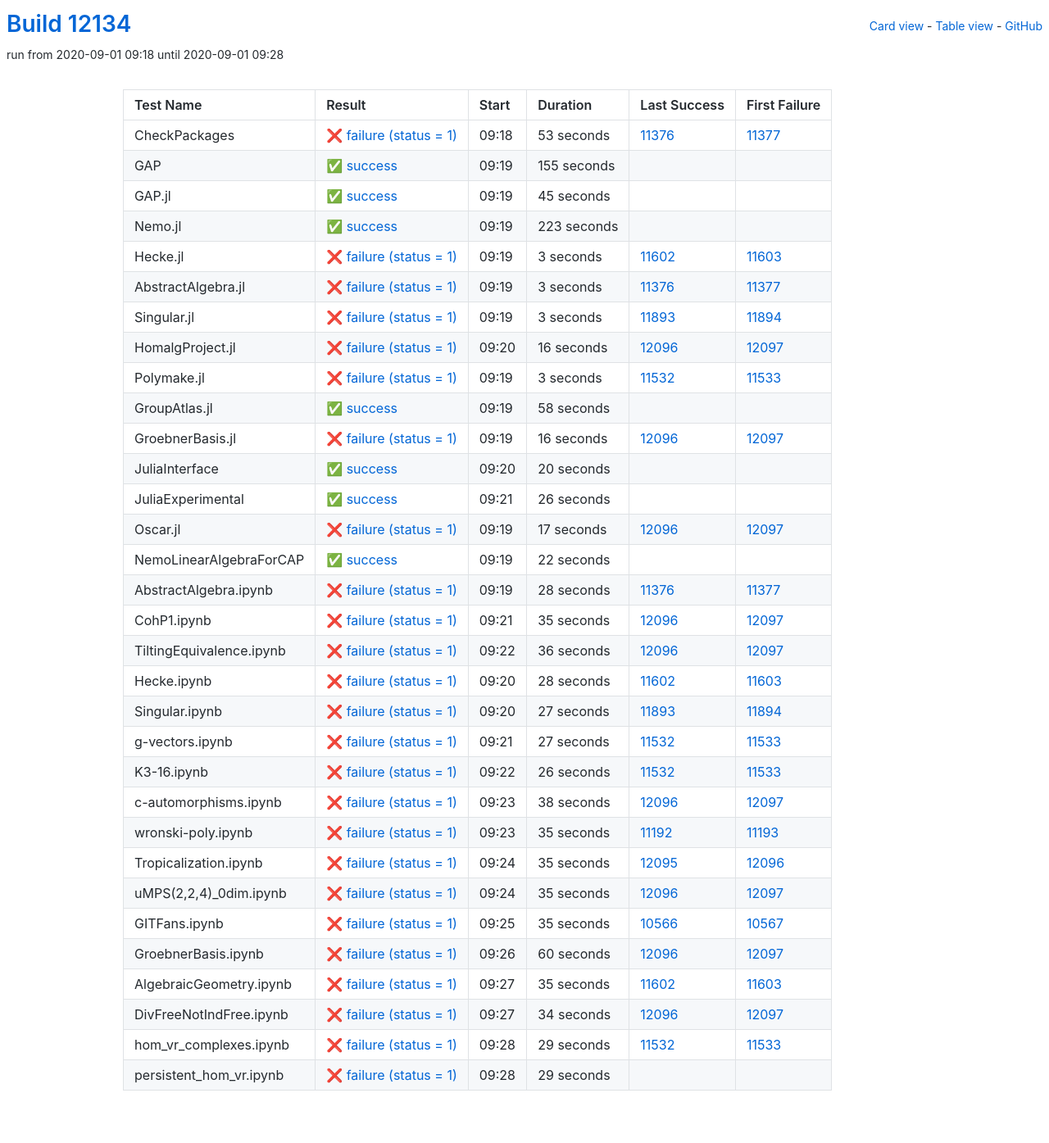
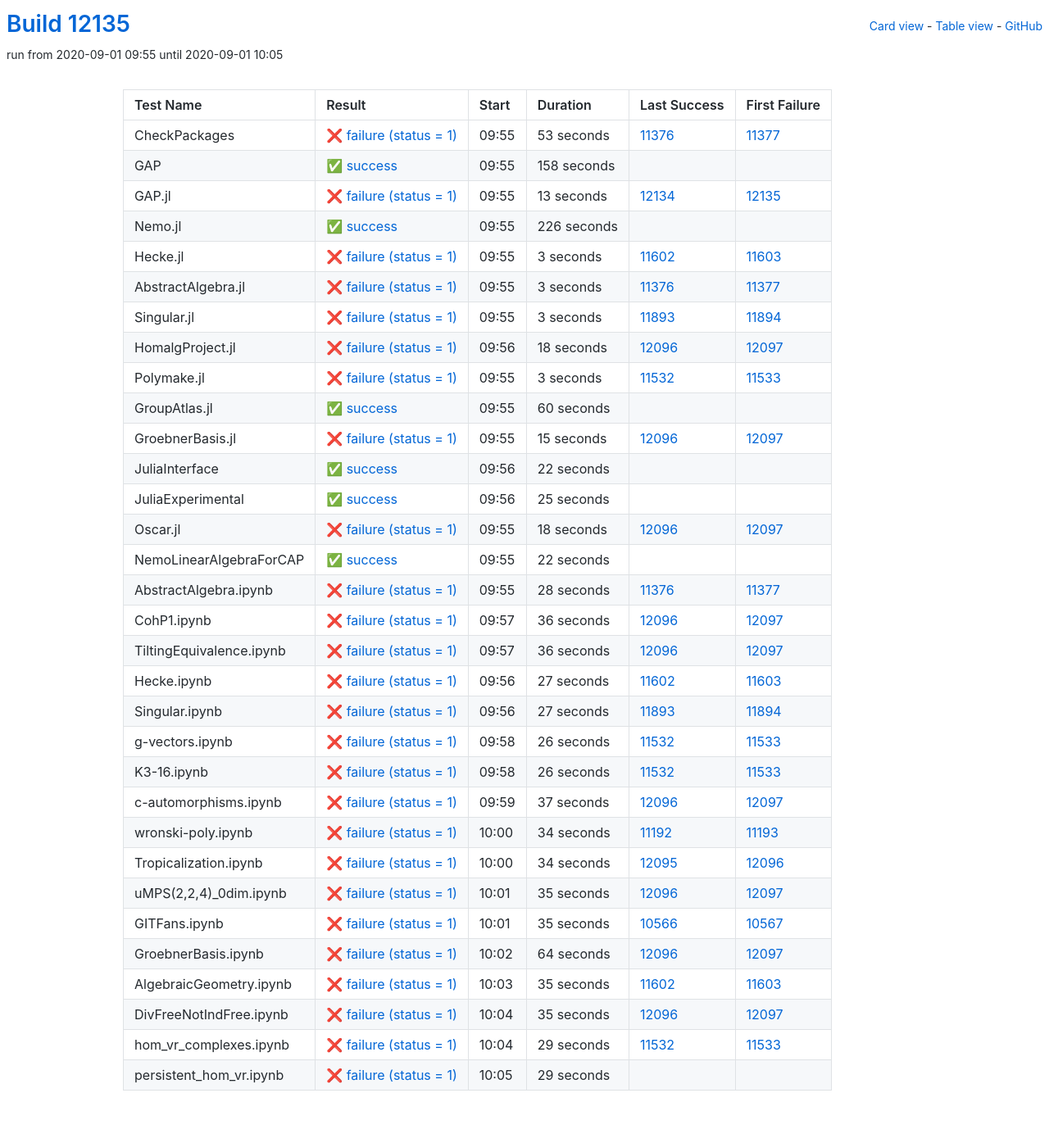
Before and after one commit to oscar-system/oscar-ci-status, a Jekyll site: the page built from table.html, in a window 1280 px wide. Shown: the whole page at 82% size. Built offline with Jekyll 4.4.1, drawn with Linux system fonts in a browser that asks for light colours.

Commit message:
Build #12135

```diff
--- a/_data/ci.yml
+++ b/_data/ci.yml
@@ -1,6 +1,6 @@
 ---
-build: 12134
-build_url: https://oscarci.mathematik.uni-kl.de/job/oscar/12134/
+build: 12135
+build_url: https://oscarci.mathematik.uni-kl.de/job/oscar/12135/
 job: oscar
 organization: oscar-system
 repo: oscar-ci-status
@@ -8,8 +8,8 @@
 tests:
 - name: CheckPackages
   id: checkpackages
-  log: https://oscarci.mathematik.uni-kl.de/job/oscar/12134/artifact/logs/build-12134/CheckPackages.log
-  start: 2020-09-01 09:18
+  log: https://oscarci.mathematik.uni-kl.de/job/oscar/12135/artifact/logs/build-12135/CheckPackages.log
+  start: 2020-09-01 09:55
   success: false
   exitcode: 1
   status: failure
@@ -20,44 +20,44 @@
   first_failure_url: https://oscarci.mathematik.uni-kl.de/job/oscar/11377/
 - name: GAP
   id: gap
-  log: https://oscarci.mathematik.uni-kl.de/job/oscar/12134/artifact/logs/build-12134/GAP.log
-  start: 2020-09-01 09:19
+  log: https://oscarci.mathematik.uni-kl.de/job/oscar/12135/artifact/logs/build-12135/GAP.log
+  start: 2020-09-01 09:55
   success: true
   exitcode: 0
   status: success
-  duration: 155
+  duration: 158
   last_success: false
   last_success_url:
   first_failure: false
   first_failure_url:
 - name: GAP.jl
   id: gap-jl
-  log: https://oscarci.mathematik.uni-kl.de/job/oscar/12134/artifact/logs/build-12134/GAP.jl.log
-  start: 2020-09-01 09:19
+  log: https://oscarci.mathematik.uni-kl.de/job/oscar/12135/artifact/logs/build-12135/GAP.jl.log
+  start: 2020-09-01 09:55
+  success: false
+  exitcode: 1
+  status: failure
+  duration: 13
+  last_success: 12134
+  last_success_url: https://oscarci.mathematik.uni-kl.de/job/oscar/12134/
+  first_failure: 12135
+  first_failure_url: https://oscarci.mathematik.uni-kl.de/job/oscar/12135/
+- name: Nemo.jl
+  id: nemo-jl
+  log: https://oscarci.mathematik.uni-kl.de/job/oscar/12135/artifact/logs/build-12135/Nemo.jl.log
+  start: 2020-09-01 09:55
   success: true
   exitcode: 0
   status: success
-  duration: 45
-  last_success: false
-  last_success_url:
-  first_failure: false
-  first_failure_url:
-- name: Nemo.jl
-  id: nemo-jl
-  log: https://oscarci.mathematik.uni-kl.de/job/oscar/12134/artifact/logs/build-12134/Nemo.jl.log
-  start: 2020-09-01 09:19
-  success: true
-  exitcode: 0
-  status: success
-  duration: 223
+  duration: 226
   last_success: false
   last_success_url:
   first_failure: false
   first_failure_url:
 - name: Hecke.jl
   id: hecke-jl
-  log: https://oscarci.mathematik.uni-kl.de/job/oscar/12134/artifact/logs/build-12134/Hecke.jl.log
-  start: 2020-09-01 09:19
+  log: https://oscarci.mathematik.uni-kl.de/job/oscar/12135/artifact/logs/build-12135/Hecke.jl.log
+  start: 2020-09-01 09:55
   success: false
   exitcode: 1
   status: failure
@@ -68,8 +68,8 @@
   first_failure_url: https://oscarci.mathematik.uni-kl.de/job/oscar/11603/
 - name: AbstractAlgebra.jl
   id: abstractalgebra-jl
-  log: https://oscarci.mathematik.uni-kl.de/job/oscar/12134/artifact/logs/build-12134/AbstractAlgebra.jl.log
-  start: 2020-09-01 09:19
+  log: https://oscarci.mathematik.uni-kl.de/job/oscar/12135/artifact/logs/build-12135/AbstractAlgebra.jl.log
+  start: 2020-09-01 09:55
   success: false
   exitcode: 1
   status: failure
@@ -80,8 +80,8 @@
   first_failure_url: https://oscarci.mathematik.uni-kl.de/job/oscar/11377/
 - name: Singular.jl
   id: singular-jl
-  log: https://oscarci.mathematik.uni-kl.de/job/oscar/12134/artifact/logs/build-12134/Singular.jl.log
-  start: 2020-09-01 09:19
+  log: https://oscarci.mathematik.uni-kl.de/job/oscar/12135/artifact/logs/build-12135/Singular.jl.log
+  start: 2020-09-01 09:55
   success: false
   exitcode: 1
   status: failure
@@ -92,20 +92,20 @@
   first_failure_url: https://oscarci.mathematik.uni-kl.de/job/oscar/11894/
 - name: HomalgProject.jl
   id: homalgproject-jl
-  log: https://oscarci.mathematik.uni-kl.de/job/oscar/12134/artifact/logs/build-12134/HomalgProject.jl.log
-  start: 2020-09-01 09:20
+  log: https://oscarci.mathematik.uni-kl.de/job/oscar/12135/artifact/logs/build-12135/HomalgProject.jl.log
+  start: 2020-09-01 09:56
   success: false
   exitcode: 1
   status: failure
-  duration: 16
+  duration: 18
   last_success: 12096
   last_success_url: https://oscarci.mathematik.uni-kl.de/job/oscar/12096/
   first_failure: 12097
   first_failure_url: https://oscarci.mathematik.uni-kl.de/job/oscar/12097/
 - name: Polymake.jl
   id: polymake-jl
-  log: https://oscarci.mathematik.uni-kl.de/job/oscar/12134/artifact/logs/build-12134/Polymake.jl.log
-  start: 2020-09-01 09:19
+  log: https://oscarci.mathematik.uni-kl.de/job/oscar/12135/artifact/logs/build-12135/Polymake.jl.log
+  start: 2020-09-01 09:55
   success: false
   exitcode: 1
   status: failure
@@ -116,68 +116,68 @@
   first_failure_url: https://oscarci.mathematik.uni-kl.de/job/oscar/11533/
 - name: GroupAtlas.jl
   id: groupatlas-jl
-  log: https://oscarci.mathematik.uni-kl.de/job/oscar/12134/artifact/logs/build-12134/GroupAtlas.jl.log
-  start: 2020-09-01 09:19
+  log: https://oscarci.mathematik.uni-kl.de/job/oscar/12135/artifact/logs/build-12135/GroupAtlas.jl.log
+  start: 2020-09-01 09:55
   success: true
   exitcode: 0
   status: success
-  duration: 58
+  duration: 60
   last_success: false
   last_success_url:
   first_failure: false
   first_failure_url:
 - name: GroebnerBasis.jl
   id: groebnerbasis-jl
-  log: https://oscarci.mathematik.uni-kl.de/job/oscar/12134/artifact/logs/build-12134/GroebnerBasis.jl.log
-  start: 2020-09-01 09:19
+  log: https://oscarci.mathematik.uni-kl.de/job/oscar/12135/artifact/logs/build-12135/GroebnerBasis.jl.log
+  start: 2020-09-01 09:55
   success: false
   exitcode: 1
   status: failure
-  duration: 16
+  duration: 15
   last_success: 12096
   last_success_url: https://oscarci.mathematik.uni-kl.de/job/oscar/12096/
   first_failure: 12097
   first_failure_url: https://oscarci.mathematik.uni-kl.de/job/oscar/12097/
 - name: JuliaInterface
   id: juliainterface
-  log: https://oscarci.mathematik.uni-kl.de/job/oscar/12134/artifact/logs/build-12134/JuliaInterface.log
-  start: 2020-09-01 09:20
+  log: https://oscarci.mathematik.uni-kl.de/job/oscar/12135/artifact/logs/build-12135/JuliaInterface.log
+  start: 2020-09-01 09:56
   success: true
   exitcode: 0
   status: success
-  duration: 20
+  duration: 22
   last_success: false
   last_success_url:
   first_failure: false
   first_failure_url:
 - name: JuliaExperimental
   id: juliaexperimental
-  log: https://oscarci.mathematik.uni-kl.de/job/oscar/12134/artifact/logs/build-12134/JuliaExperimental.log
-  start: 2020-09-01 09:21
+  log: https://oscarci.mathematik.uni-kl.de/job/oscar/12135/artifact/logs/build-12135/JuliaExperimental.log
+  start: 2020-09-01 09:56
   success: true
   exitcode: 0
   status: success
-  duration: 26
+  duration: 25
   last_success: false
   last_success_url:
   first_failure: false
   first_failure_url:
 - name: Oscar.jl
   id: oscar-jl
-  log: https://oscarci.mathematik.uni-kl.de/job/oscar/12134/artifact/logs/build-12134/Oscar.jl.log
-  start: 2020-09-01 09:19
+  log: https://oscarci.mathematik.uni-kl.de/job/oscar/12135/artifact/logs/build-12135/Oscar.jl.log
+  start: 2020-09-01 09:55
   success: false
   exitcode: 1
   status: failure
-  duration: 17
+  duration: 18
   last_success: 12096
   last_success_url: https://oscarci.mathematik.uni-kl.de/job/oscar/12096/
   first_failure: 12097
   first_failure_url: https://oscarci.mathematik.uni-kl.de/job/oscar/12097/
 - name: NemoLinearAlgebraForCAP
   id: nemolinearalgebraforcap
-  log: https://oscarci.mathematik.uni-kl.de/job/oscar/12134/artifact/logs/build-12134/NemoLinearAlgebraForCAP.log
-  start: 2020-09-01 09:19
+  log: https://oscarci.mathematik.uni-kl.de/job/oscar/12135/artifact/logs/build-12135/NemoLinearAlgebraForCAP.log
+  start: 2020-09-01 09:55
   success: true
   exitcode: 0
   status: success
@@ -188,8 +188,8 @@
   first_failure_url:
 - name: AbstractAlgebra.ipynb
   id: abstractalgebra-ipynb
-  log: https://oscarci.mathematik.uni-kl.de/job/oscar/12134/artifact/logs/build-12134/AbstractAlgebra.ipynb.log
-  start: 2020-09-01 09:19
+  log: https://oscarci.mathematik.uni-kl.de/job/oscar/12135/artifact/logs/build-12135/AbstractAlgebra.ipynb.log
+  start: 2020-09-01 09:55
   success: false
   exitcode: 1
   status: failure
@@ -200,20 +200,20 @@
   first_failure_url: https://oscarci.mathematik.uni-kl.de/job/oscar/11377/
 - name: CohP1.ipynb
   id: cohp1-ipynb
-  log: https://oscarci.mathematik.uni-kl.de/job/oscar/12134/artifact/logs/build-12134/CohP1.ipynb.log
-  start: 2020-09-01 09:21
+  log: https://oscarci.mathematik.uni-kl.de/job/oscar/12135/artifact/logs/build-12135/CohP1.ipynb.log
+  start: 2020-09-01 09:57
   success: false
   exitcode: 1
   status: failure
-  duration: 35
+  duration: 36
   last_success: 12096
   last_success_url: https://oscarci.mathematik.uni-kl.de/job/oscar/12096/
   first_failure: 12097
   first_failure_url: https://oscarci.mathematik.uni-kl.de/job/oscar/12097/
 - name: TiltingEquivalence.ipynb
   id: tiltingequivalence-ipynb
-  log: https://oscarci.mathematik.uni-kl.de/job/oscar/12134/artifact/logs/build-12134/TiltingEquivalence.ipynb.log
-  start: 2020-09-01 09:22
+  log: https://oscarci.mathematik.uni-kl.de/job/oscar/12135/artifact/logs/build-12135/TiltingEquivalence.ipynb.log
+  start: 2020-09-01 09:57
   success: false
   exitcode: 1
   status: failure
@@ -224,20 +224,20 @@
   first_failure_url: https://oscarci.mathematik.uni-kl.de/job/oscar/12097/
 - name: Hecke.ipynb
   id: hecke-ipynb
-  log: https://oscarci.mathematik.uni-kl.de/job/oscar/12134/artifact/logs/build-12134/Hecke.ipynb.log
-  start: 2020-09-01 09:20
+  log: https://oscarci.mathematik.uni-kl.de/job/oscar/12135/artifact/logs/build-12135/Hecke.ipynb.log
+  start: 2020-09-01 09:56
   success: false
   exitcode: 1
   status: failure
-  duration: 28
+  duration: 27
   last_success: 11602
   last_success_url: https://oscarci.mathematik.uni-kl.de/job/oscar/11602/
   first_failure: 11603
   first_failure_url: https://oscarci.mathematik.uni-kl.de/job/oscar/11603/
 - name: Singular.ipynb
   id: singular-ipynb
-  log: https://oscarci.mathematik.uni-kl.de/job/oscar/12134/artifact/logs/build-12134/Singular.ipynb.log
-  start: 2020-09-01 09:20
+  log: https://oscarci.mathematik.uni-kl.de/job/oscar/12135/artifact/logs/build-12135/Singular.ipynb.log
+  start: 2020-09-01 09:56
   success: false
   exitcode: 1
   status: failure
@@ -248,20 +248,20 @@
   first_failure_url: https://oscarci.mathematik.uni-kl.de/job/oscar/11894/
 - name: g-vectors.ipynb
   id: g-vectors-ipynb
-  log: https://oscarci.mathematik.uni-kl.de/job/oscar/12134/artifact/logs/build-12134/g-vectors.ipynb.log
-  start: 2020-09-01 09:21
+  log: https://oscarci.mathematik.uni-kl.de/job/oscar/12135/artifact/logs/build-12135/g-vectors.ipynb.log
+  start: 2020-09-01 09:58
   success: false
   exitcode: 1
   status: failure
-  duration: 27
+  duration: 26
   last_success: 11532
   last_success_url: https://oscarci.mathematik.uni-kl.de/job/oscar/11532/
   first_failure: 11533
   first_failure_url: https://oscarci.mathematik.uni-kl.de/job/oscar/11533/
 - name: K3-16.ipynb
   id: k3-16-ipynb
-  log: https://oscarci.mathematik.uni-kl.de/job/oscar/12134/artifact/logs/build-12134/K3-16.ipynb.log
-  start: 2020-09-01 09:22
+  log: https://oscarci.mathematik.uni-kl.de/job/oscar/12135/artifact/logs/build-12135/K3-16.ipynb.log
+  start: 2020-09-01 09:58
   success: false
   exitcode: 1
   status: failure
@@ -272,44 +272,44 @@
   first_failure_url: https://oscarci.mathematik.uni-kl.de/job/oscar/11533/
 - name: c-automorphisms.ipynb
   id: c-automorphisms-ipynb
-  log: https://oscarci.mathematik.uni-kl.de/job/oscar/12134/artifact/logs/build-12134/c-automorphisms.ipynb.log
-  start: 2020-09-01 09:23
+  log: https://oscarci.mathematik.uni-kl.de/job/oscar/12135/artifact/logs/build-12135/c-automorphisms.ipynb.log
+  start: 2020-09-01 09:59
   success: false
   exitcode: 1
   status: failure
-  duration: 38
+  duration: 37
   last_success: 12096
   last_success_url: https://oscarci.mathematik.uni-kl.de/job/oscar/12096/
   first_failure: 12097
   first_failure_url: https://oscarci.mathematik.uni-kl.de/job/oscar/12097/
 - name: wronski-poly.ipynb
   id: wronski-poly-ipynb
-  log: https://oscarci.mathematik.uni-kl.de/job/oscar/12134/artifact/logs/build-12134/wronski-poly.ipynb.log
-  start: 2020-09-01 09:23
+  log: https://oscarci.mathematik.uni-kl.de/job/oscar/12135/artifact/logs/build-12135/wronski-poly.ipynb.log
+  start: 2020-09-01 10:00
   success: false
   exitcode: 1
   status: failure
-  duration: 35
+  duration: 34
   last_success: 11192
   last_success_url: https://oscarci.mathematik.uni-kl.de/job/oscar/11192/
   first_failure: 11193
   first_failure_url: https://oscarci.mathematik.uni-kl.de/job/oscar/11193/
 - name: Tropicalization.ipynb
   id: tropicalization-ipynb
-  log: https://oscarci.mathematik.uni-kl.de/job/oscar/12134/artifact/logs/build-12134/Tropicalization.ipynb.log
-  start: 2020-09-01 09:24
+  log: https://oscarci.mathematik.uni-kl.de/job/oscar/12135/artifact/logs/build-12135/Tropicalization.ipynb.log
+  start: 2020-09-01 10:00
   success: false
   exitcode: 1
   status: failure
-  duration: 35
+  duration: 34
   last_success: 12095
   last_success_url: https://oscarci.mathematik.uni-kl.de/job/oscar/12095/
   first_failure: 12096
   first_failure_url: https://oscarci.mathematik.uni-kl.de/job/oscar/12096/
 - name: uMPS(2,2,4)_0dim.ipynb
   id: umps-2-2-4-0dim-ipynb
-  log: https://oscarci.mathematik.uni-kl.de/job/oscar/12134/artifact/logs/build-12134/uMPS-2-2-4-_0dim.ipynb.log
-  start: 2020-09-01 09:24
+  log: https://oscarci.mathematik.uni-kl.de/job/oscar/12135/artifact/logs/build-12135/uMPS-2-2-4-_0dim.ipynb.log
+  start: 2020-09-01 10:01
   success: false
   exitcode: 1
   status: failure
@@ -320,8 +320,8 @@
   first_failure_url: https://oscarci.mathematik.uni-kl.de/job/oscar/12097/
 - name: GITFans.ipynb
   id: gitfans-ipynb
-  log: https://oscarci.mathematik.uni-kl.de/job/oscar/12134/artifact/logs/build-12134/GITFans.ipynb.log
-  start: 2020-09-01 09:25
+  log: https://oscarci.mathematik.uni-kl.de/job/oscar/12135/artifact/logs/build-12135/GITFans.ipynb.log
+  start: 2020-09-01 10:01
   success: false
   exitcode: 1
   status: failure
@@ -332,20 +332,20 @@
   first_failure_url: https://oscarci.mathematik.uni-kl.de/job/oscar/10567/
 - name: GroebnerBasis.ipynb
   id: groebnerbasis-ipynb
-  log: https://oscarci.mathematik.uni-kl.de/job/oscar/12134/artifact/logs/build-12134/GroebnerBasis.ipynb.log
-  start: 2020-09-01 09:26
+  log: https://oscarci.mathematik.uni-kl.de/job/oscar/12135/artifact/logs/build-12135/GroebnerBasis.ipynb.log
+  start: 2020-09-01 10:02
   success: false
   exitcode: 1
   status: failure
-  duration: 60
+  duration: 64
   last_success: 12096
   last_success_url: https://oscarci.mathematik.uni-kl.de/job/oscar/12096/
   first_failure: 12097
   first_failure_url: https://oscarci.mathematik.uni-kl.de/job/oscar/12097/
 - name: AlgebraicGeometry.ipynb
   id: algebraicgeometry-ipynb
-  log: https://oscarci.mathematik.uni-kl.de/job/oscar/12134/artifact/logs/build-12134/AlgebraicGeometry.ipynb.log
-  start: 2020-09-01 09:27
+  log: https://oscarci.mathematik.uni-kl.de/job/oscar/12135/artifact/logs/build-12135/AlgebraicGeometry.ipynb.log
+  start: 2020-09-01 10:03
   success: false
   exitcode: 1
   status: failure
@@ -356,20 +356,20 @@
   first_failure_url: https://oscarci.mathematik.uni-kl.de/job/oscar/11603/
 - name: DivFreeNotIndFree.ipynb
   id: divfreenotindfree-ipynb
-  log: https://oscarci.mathematik.uni-kl.de/job/oscar/12134/artifact/logs/build-12134/DivFreeNotIndFree.ipynb.log
-  start: 2020-09-01 09:27
+  log: https://oscarci.mathematik.uni-kl.de/job/oscar/12135/artifact/logs/build-12135/DivFreeNotIndFree.ipynb.log
+  start: 2020-09-01 10:04
   success: false
   exitcode: 1
   status: failure
-  duration: 34
+  duration: 35
   last_success: 12096
   last_success_url: https://oscarci.mathematik.uni-kl.de/job/oscar/12096/
   first_failure: 12097
   first_failure_url: https://oscarci.mathematik.uni-kl.de/job/oscar/12097/
 - name: hom_vr_complexes.ipynb
   id: hom-vr-complexes-ipynb
-  log: https://oscarci.mathematik.uni-kl.de/job/oscar/12134/artifact/logs/build-12134/hom_vr_complexes.ipynb.log
-  start: 2020-09-01 09:28
+  log: https://oscarci.mathematik.uni-kl.de/job/oscar/12135/artifact/logs/build-12135/hom_vr_complexes.ipynb.log
+  start: 2020-09-01 10:04
   success: false
   exitcode: 1
   status: failure
@@ -380,8 +380,8 @@
   first_failure_url: https://oscarci.mathematik.uni-kl.de/job/oscar/11533/
 - name: persistent_hom_vr.ipynb
   id: persistent-hom-vr-ipynb
-  log: https://oscarci.mathematik.uni-kl.de/job/oscar/12134/artifact/logs/build-12134/persistent_hom_vr.ipynb.log
-  start: 2020-09-01 09:28
+  log: https://oscarci.mathematik.uni-kl.de/job/oscar/12135/artifact/logs/build-12135/persistent_hom_vr.ipynb.log
+  start: 2020-09-01 10:05
   success: false
   exitcode: 1
   status: failure
```
Also changed, not shown: README.md.
